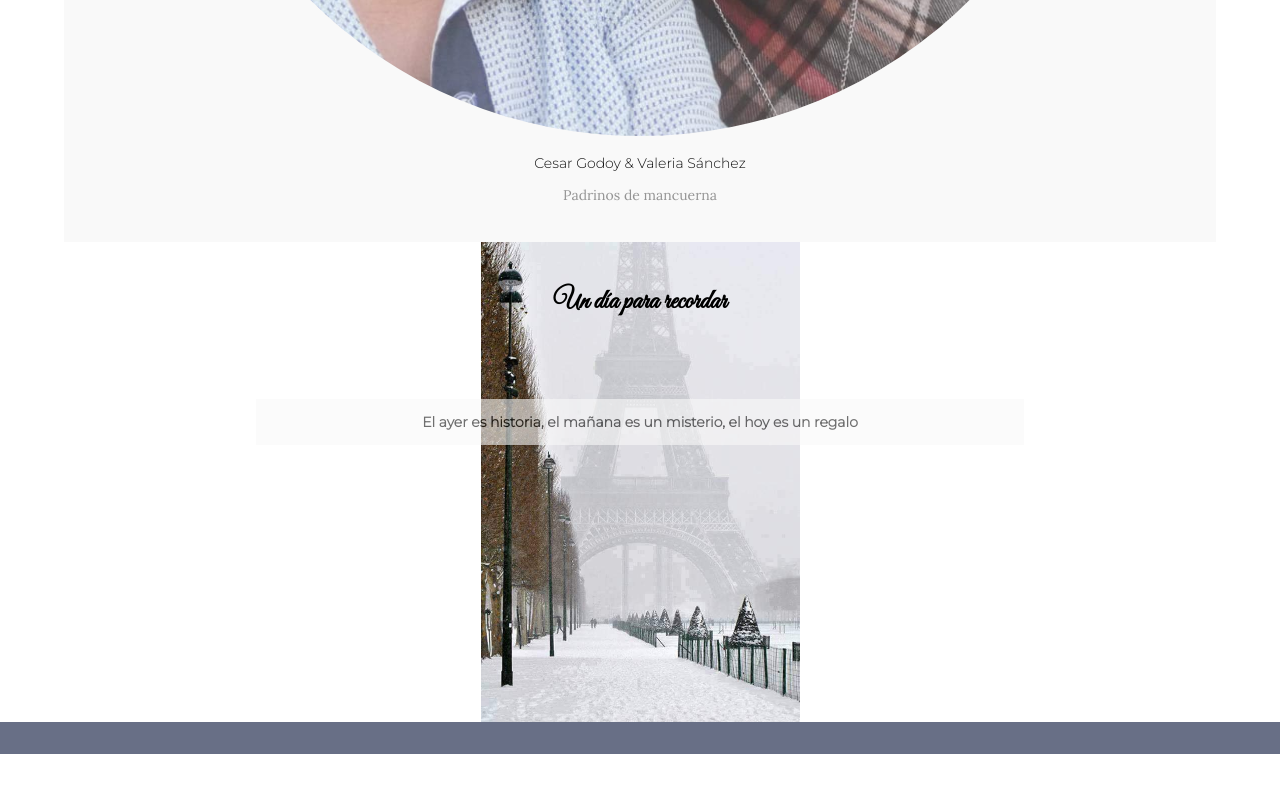
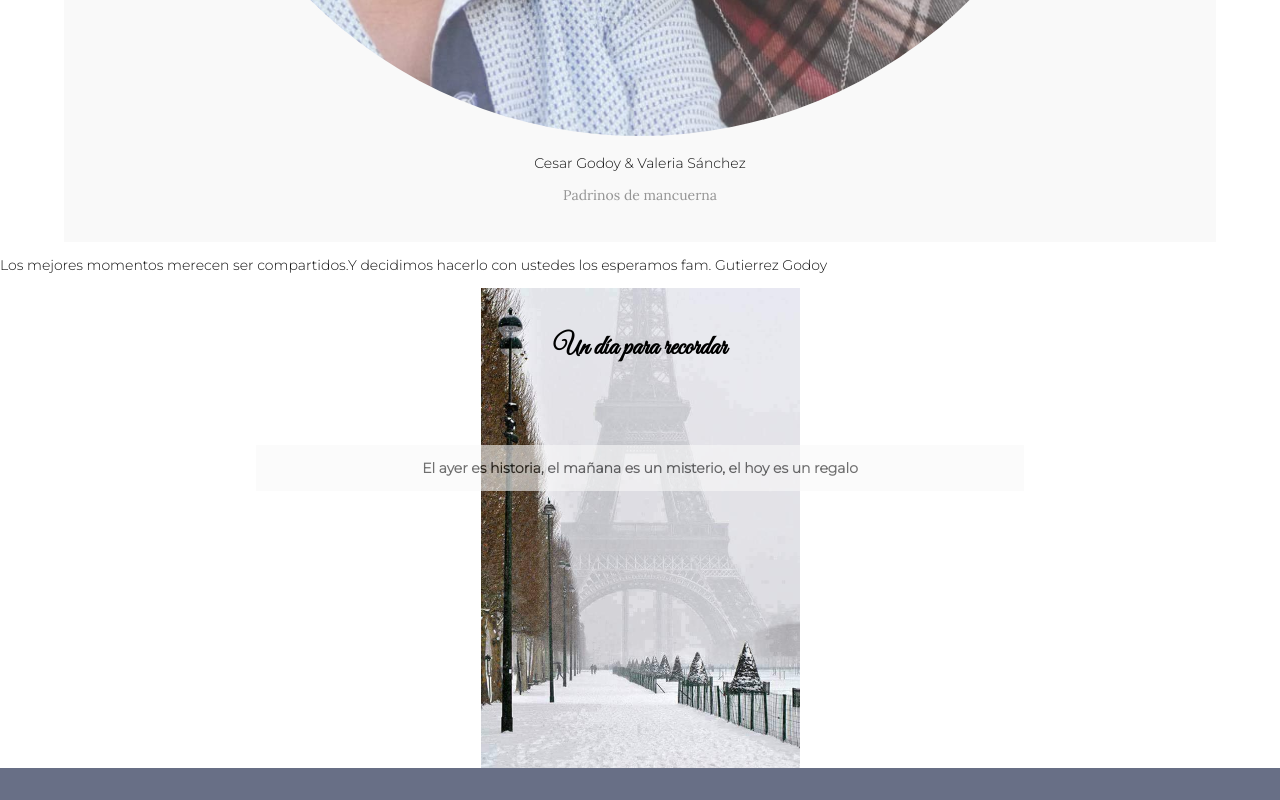
Before and after one commit to Weddingpage84/Boda_CarlosL, a plain HTML site: page index.html in a window 1280 px wide. Shown: the part 4800-5600 px from the top of the page. Before the commit the page ends 5554 px from the top, so only its background shows below. Drawn offline with Linux system fonts and the light colour scheme.

Commit message:
nueva seccion

```diff
--- a/index.html
+++ b/index.html
@@ -62,6 +62,11 @@
             </div>
         </article>
     </section>
+    <section class="familly">
+        <div class="familly__text">
+            <p>Los mejores momentos merecen ser compartidos.Y decidimos hacerlo con ustedes los esperamos  fam. Gutierrez Godoy</p>
+        </div>
+    </section>
     <section class="goodbye">
         <div class="goodbye__container">
             <h3>Un día para recordar</h3>
```
